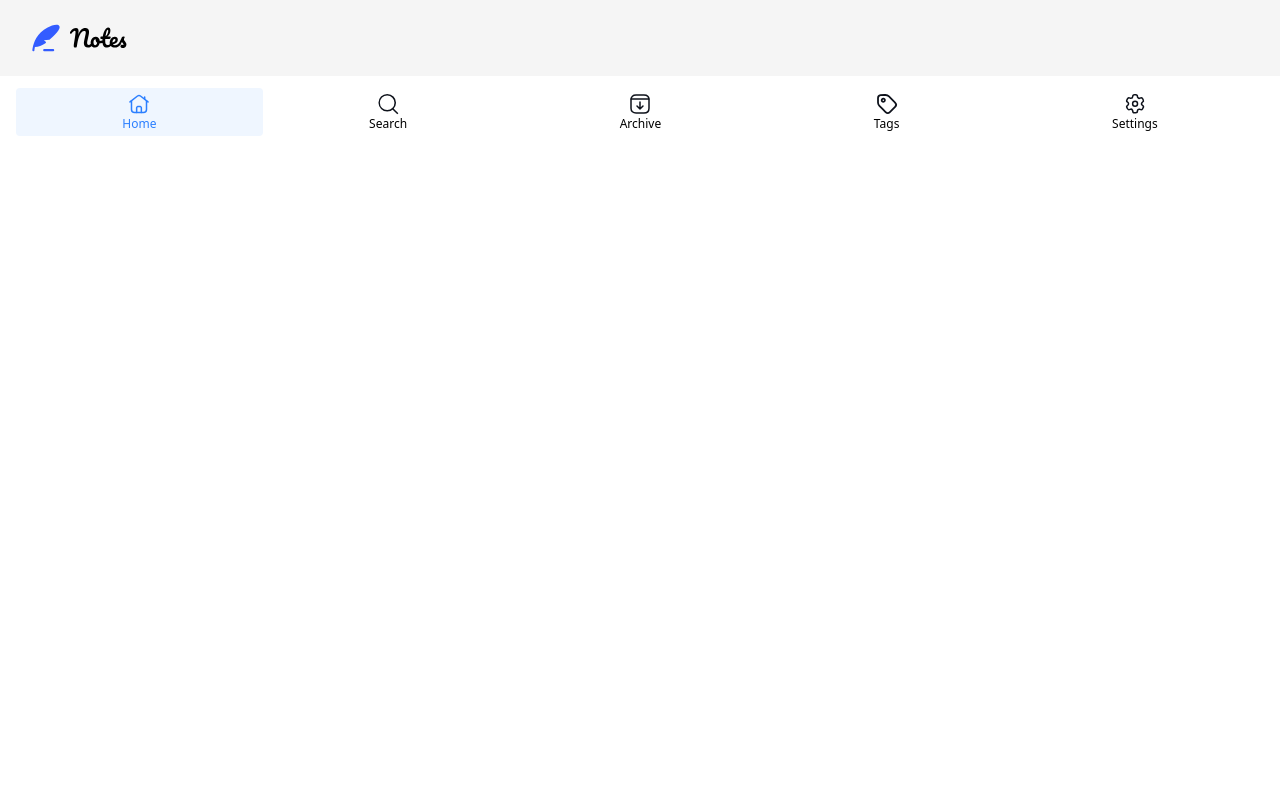
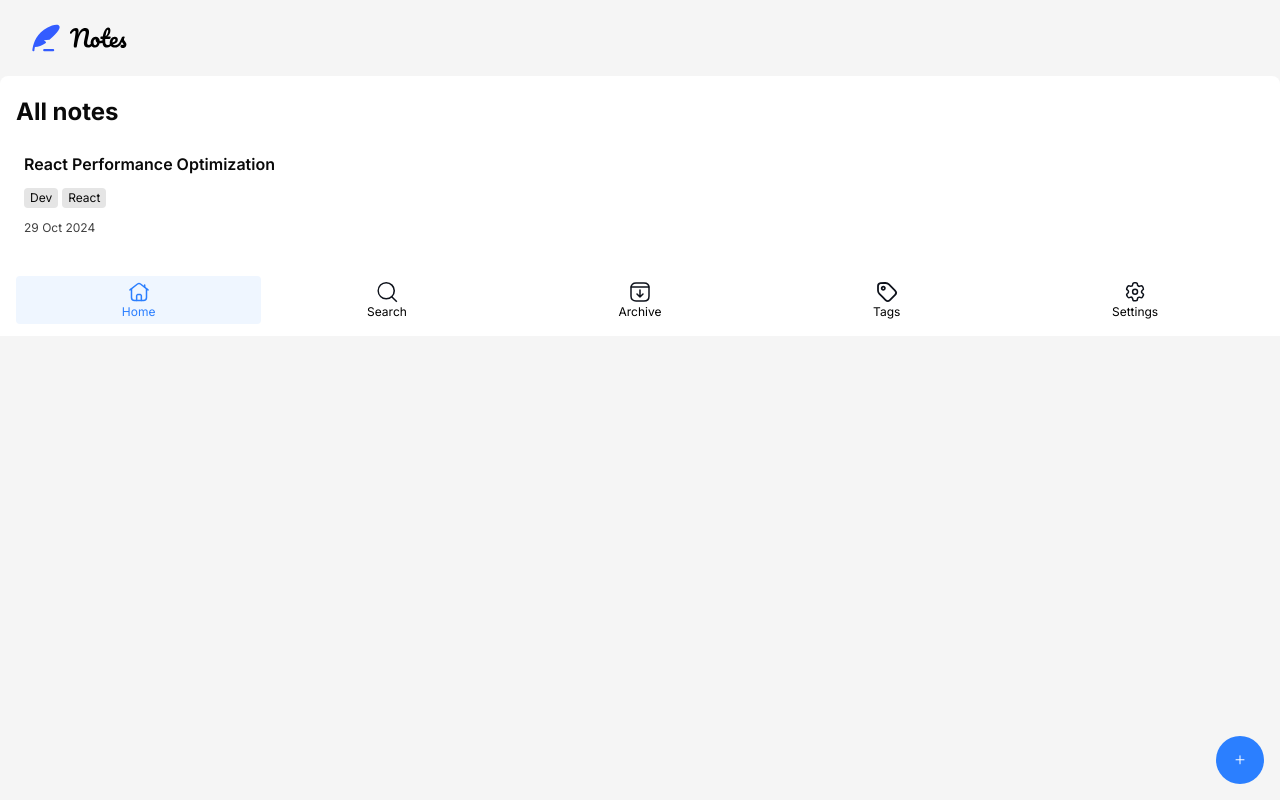
Before and after one commit to sarrietav-dev/notes, a Next.js app: page / in a window 1280 px wide. Built offline with nearby package versions, Linux system fonts and the light colour scheme.

Commit message:
Add notes list and floating add button to home page

```diff
--- a/app/(app)/layout.tsx
+++ b/app/(app)/layout.tsx
@@ -4,7 +4,10 @@ import "../globals.css";
 import { IconLogo } from "@/components/icons";
 import Navigation from "@/components/layout/navigation";
 
-const inter = Inter({ subsets: ["latin"], variable: "--font-inter" });
+const inter = Inter({
+  subsets: ["latin"],
+  variable: "--font-inter",
+});
 const notoSerif = Noto_Serif({
   subsets: ["latin"],
   variable: "--font-noto-serif",
@@ -27,12 +30,12 @@ export default function RootLayout({
   return (
     <html lang="en">
       <body
-        className={`${inter.variable} ${notoSerif.variable} ${sourceCodePro.variable} antialiased`}
+        className={`${inter.variable} ${notoSerif.variable} ${sourceCodePro.variable} antialiased bg-neutral-100 font-sans`}
       >
-        <header className="bg-neutral-100 py-6 px-8">
+        <header className="py-6 px-8">
           <IconLogo />
         </header>
-        {children}
+        <main className="bg-white rounded-t-lg px-4 py-5">{children}</main>
         <Navigation />
       </body>
     </html>
--- a/app/(app)/page.tsx
+++ b/app/(app)/page.tsx
@@ -1,5 +1,35 @@
+import { IconPlus } from "@/components/icons";
+import Button from "@/components/ui/button/button";
 import Image from "next/image";
+import Link from "next/link";
 
 export default function Home() {
-  return <div></div>;
+  return (
+    <>
+      <h1 className="text-neutral-950 text-2xl font-bold">All notes</h1>
+      <ul className="mt-4">
+        <li>
+          <Link href="/note/1">
+            <div className="p-2 space-y-3">
+              <h2 className="text-neutral-950 font-semibold">
+                React Performance Optimization
+              </h2>
+              <div className="flex gap-1">
+                <button className="text-neutral-950 text-xs px-1.5 py-0.5 bg-neutral-200 rounded">
+                  Dev
+                </button>
+                <button className="text-neutral-950 text-xs px-1.5 py-0.5 bg-neutral-200 rounded">
+                  React
+                </button>
+              </div>
+              <p className="text-xs text-neutral-700">29 Oct 2024</p>
+            </div>
+          </Link>
+        </li>
+      </ul>
+      <Button className="absolute bottom-4 right-4 !rounded-full !size-12 flex items-center justify-center">
+        <IconPlus className="fill-white" />
+      </Button>
+    </>
+  );
 }
--- a/components/icons/IconPlus.tsx
+++ b/components/icons/IconPlus.tsx
@@ -1,17 +1,11 @@
-import cn from "@/utils/cn";
-
 export default function IconPlus({ className }: { className?: string }) {
   return (
     <svg
       xmlns="http://www.w3.org/2000/svg"
-      width="24"
-      height="24"
-      fill="none"
       viewBox="0 0 24 24"
-      className={cn(className)}
+      className={className}
     >
       <path
-        fill="#000"
         d="M12 5a.75.75 0 0 1 .75.75V11H18a.75.75 0 0 1 0 1.5h-5.25v5.25a.75.75 0 0 1-1.5 0V12.5H6A.75.75 0 0 1 6 11h5.25V5.75A.75.75 0 0 1 12 5Z"
       />
     </svg>
--- a/components/ui/button/button.tsx
+++ b/components/ui/button/button.tsx
@@ -6,15 +6,15 @@ interface ButtonProps
     VariantProps<typeof styles> {}
 
 const styles = cva(
-  "rounded-lg py-3 px-4 text-center font-semibold w-full disabled:text-neutral-300 disabled:bg-neutral-100 disabled:!border-none font-medium active:outline active:outline-neutral-500", // base styles
+  "rounded-lg  text-center font-semibold w-full disabled:text-neutral-300 disabled:bg-neutral-100 disabled:!border-none font-medium active:outline active:outline-neutral-500", // base styles
   {
     variants: {
       variant: {
-        primary: "bg-blue-500 text-white hover:bg-blue-700",
+        primary: "bg-blue-500 py-3 px-4 text-white hover:bg-blue-700",
         outline:
-          "border border-neutral-300 text-neutral-950 dark:border-neutral-600 dark:text-white",
+          "border border-neutral-300 py-3 px-4 text-neutral-950 dark:border-neutral-600 dark:text-white",
         secondary:
-          "bg-neutral-100 color-neutral-600 hover:bg-white hover:border hover:border-neutral-300 hover:color-neutral-950",
+          "bg-neutral-100 color-neutral-600 py-3 px-4 hover:bg-white hover:border hover:border-neutral-300 hover:color-neutral-950",
       },
     },
     defaultVariants: {
```
